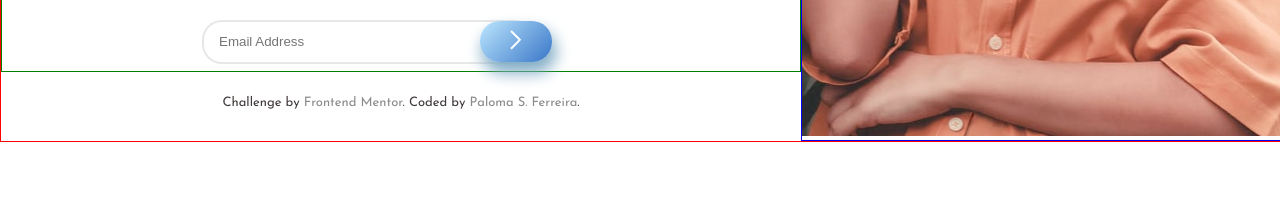
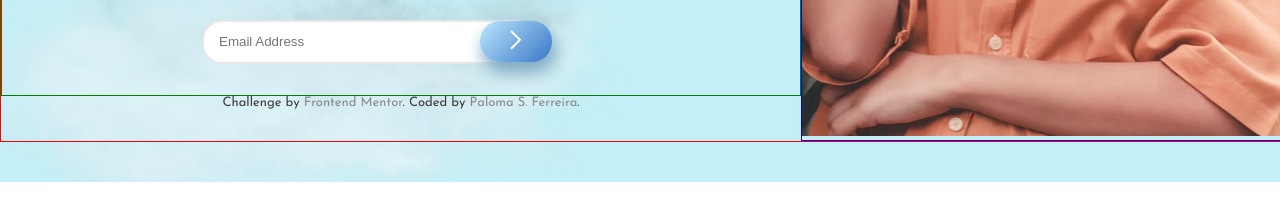
Before and after one commit to lomaferreira/email-page, a plain HTML site: page index.html in a window 1280 px wide. Shown: the part 493-714 px from the top of the page. Drawn offline with Linux system fonts and the light colour scheme.

Commit message:
add pattern

```diff
--- a/style.css
+++ b/style.css
@@ -4,7 +4,7 @@
 }
 body {
   font-family: 'Josefin Sans', sans-serif;
-  background: url(./assets/bg-page.jpg) no-repeat center;
+  background: url(./assets/tela.png) no-repeat left/cover;
 }
 form {
   border: 1px solid red;
@@ -48,6 +48,9 @@ header {
   border: 2px solid hsla(0, 4%, 54%, 0.2);
   padding: 0 15px;
 }
+input:focus-visible {
+  border: 1px solid red;
+}
 .announcement button {
   width: 12%;
   height: 41px;
@@ -73,14 +76,14 @@ header {
 footer {
   grid-area: footer;
   text-align: center;
-  padding: 24px;
+
   font-size: 13px;
   color: hsl(0, 6%, 24%);
 }
-footer>a{
-    text-decoration: none;
-    color: hsl(0, 0%, 54%);
+footer > a {
+  text-decoration: none;
+  color: hsl(0, 0%, 54%);
 }
-footer>a:hover{
-    color: hsl(199, 100%, 48%);
+footer > a:hover {
+  color: hsl(199, 100%, 48%);
 }
```
Also changed, not shown: assets/tela.png (added).
